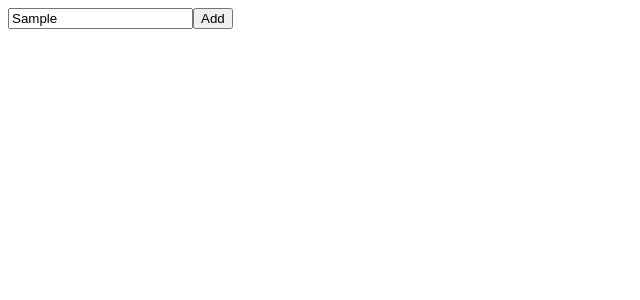
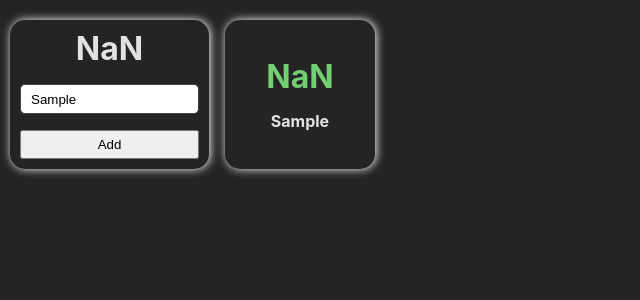
Before and after one commit to hiitssid/10-Discount, a React (Vite) app: page / in a window 1280 px wide. Both pictures are taken after typing "Sample" into the empty fields and a click on the button "Add". Shown: the top 300 px of the page, without its empty margins (0-640 px from the left). Built offline with nearby package versions, Linux system fonts and the light colour scheme.

Commit message:
added localStorage

```diff
--- a/src/App.css
+++ b/src/App.css
@@ -0,0 +1,37 @@
+.app-wrapper{
+    margin: 20px 10px;
+    display: flex;
+    flex-wrap: wrap;
+    gap: 1rem;
+}
+.top-form-card{
+    display: flex;
+    flex-direction: column;
+    align-items: center;
+    width: fit-content;
+    gap: 1rem;
+    /* border: 1px solid white; */
+    padding: 10px;
+    border-radius: 15px;
+    box-shadow: 1px 0px 10px white;
+    /* height: 100px; */
+
+
+}
+
+button {
+    width: 100%;
+    padding: 5px;
+}
+
+input {
+    /* margin: 0 auto; */
+    /* margin-bottom: 15px; */
+    /* margin-top: 50px;  */
+    width: 100%;
+    height: 30px;
+    text-indent: 10px;
+    border: 1px solid #444;
+    border-radius: 5px;
+    display: block;
+  }
--- a/src/App.jsx
+++ b/src/App.jsx
@@ -1,27 +1,49 @@
-import { useState } from "react";
-
+import { useEffect, useState } from "react";
+import Card from "./Card";
+import "./App.css";
+const localStorageKey = 'thisIsKey'
 export default function App() {
+  //initialze state, mrp variable is set to store the number from input element
   const [mrp, setMRP] = useState([]);
+  //sellingPrice is calculated at 10% discount
   const sellingPrice = mrp - mrp * 0.1;
   console.log(`MRP:${mrp}, SP:${sellingPrice}`);
+  //every keystroke is saved to state mrp with function setMRP, dom method of (event.target.value) is used to get the value from input field
 
   function handleChange(event) {
     setMRP(event.target.value);
   }
 
-  const [price, setPrice] = useState([{mrp:'2',sp:'2'}])
-  console.log(price)
-  function handleClick(){
-    setPrice(prevState=>[...prevState, {mrp,sellingPrice}])
+  //array price is decleared with empty object to store the mrp and sellingPrice data in the object
+  //then later while developing and research in Stackoverflow, it is suggested that JSON.parse to read from localStorage directly when setting the initial
+  //https://stackoverflow.com/questions/72222728/why-is-localstorage-getting-cleared-whenever-i-refresh-the-page
+  const [price, setPrice] = useState(() => {
+    return JSON.parse(localStorage.getItem(localStorageKey)) || [];
+  });
+
+  //when pressed 'Add' button, new object is added to price array with mrp and sellingPrice,
+  function handleClick() {
+    //...prevState will spread the older elements in the array and {mrp:mrp,sp:sellingPrice} will add current object to the array
+    setPrice((prevState) => [...prevState, { mrp: mrp, sp: sellingPrice }]);
   }
+  //setItem to localStorege :
+  useEffect(() => {
+    localStorage.setItem(localStorageKey, JSON.stringify(price));
+  }, [price]);
+
+const sortedPrice = price.sort((a,b)=>a.mrp - b.mrp);
+const card = sortedPrice.map(item => {
+  return <Card key={item.index} mrp={item.mrp} sp={item.sp}/>
+})
 
   return (
-    <>
-      <div className="App">
+    <div className="app-wrapper">
+      <div className="top-form-card">
+        <h1>{sellingPrice}</h1>
         <input type="text" onChange={handleChange} />
         <button onClick={handleClick}>Add</button>
       </div>
-      <div>{/* render here */}</div>
-    </>
+        {card}
+    </div>
   );
 }
--- /dev/null
+++ b/src/Card.css
@@ -0,0 +1,19 @@
+.sellCard {
+    width: 150px;
+    border-radius: 20px;
+    cursor: pointer;
+    border-radius: 15px;
+    box-shadow: 1px 0px 10px white;
+    /* text-align: center; */
+    display: flex;
+    flex-direction: column;
+    justify-content: center;
+    align-items: center;
+    gap: 1rem;
+  }
+  .sellCard:hover {
+    background-color: #3b3b3b;
+  }
+  .sellPrice{
+    color: rgb(115, 207, 115);
+  }
--- a/src/Card.jsx
+++ b/src/Card.jsx
@@ -1,8 +1,9 @@
+import './Card.css'
 export default function Card(props) {
     return (
       <div class="sellCard">
-        <p>{props.mrp}</p>
-        <p>{props.sp}</p>
+        <h1 className='sellPrice'>{props.sp}</h1>
+        <h4>{props.mrp}</h4>
       </div>
     );
   }
--- a/src/index.css
+++ b/src/index.css
@@ -0,0 +1,15 @@
+:root {
+    font-family: Inter, system-ui, Avenir, Helvetica, Arial, sans-serif;
+    line-height: 1.2;
+    font-weight: 400;
+
+    color-scheme: light dark;
+    color: rgba(255, 255, 255, 0.87);
+    background-color: #242424;
+  }
+
+*{
+    margin: 0;
+    padding: 0;
+    box-sizing: border-box;
+}
```
